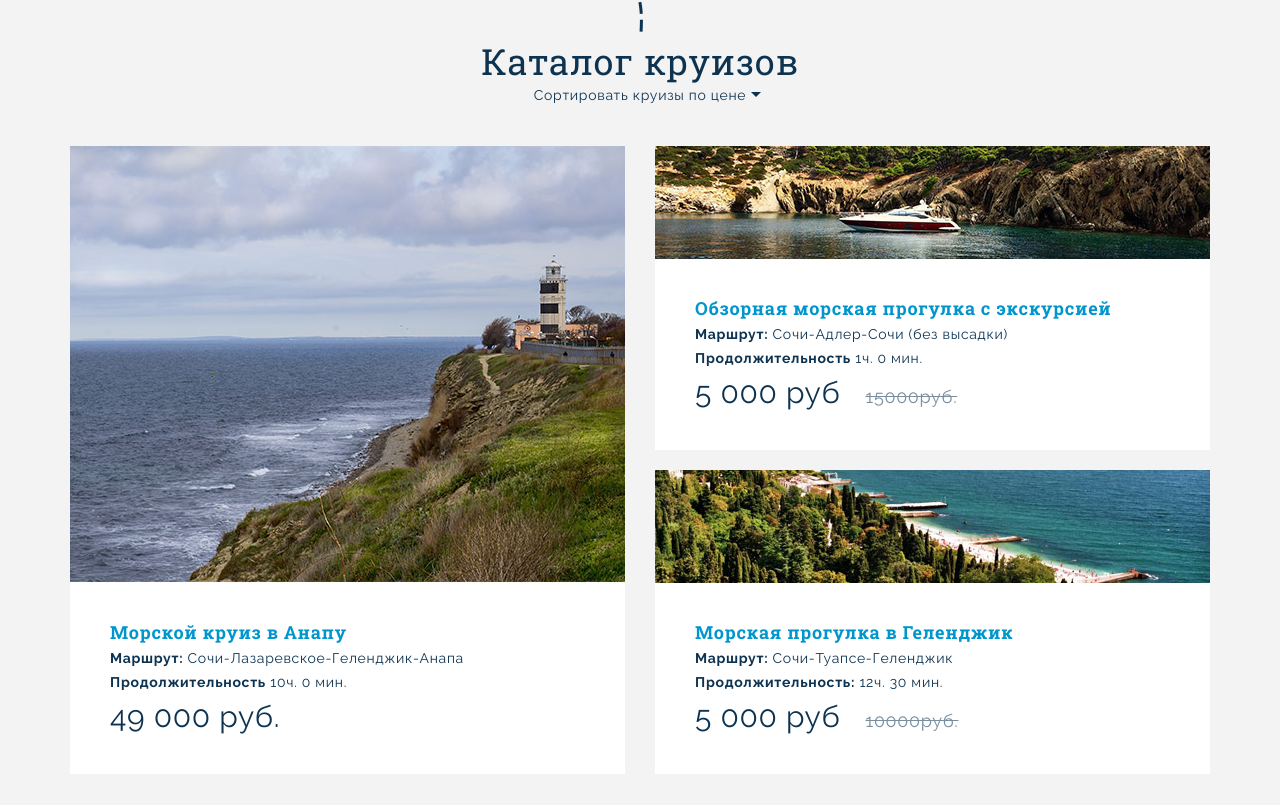
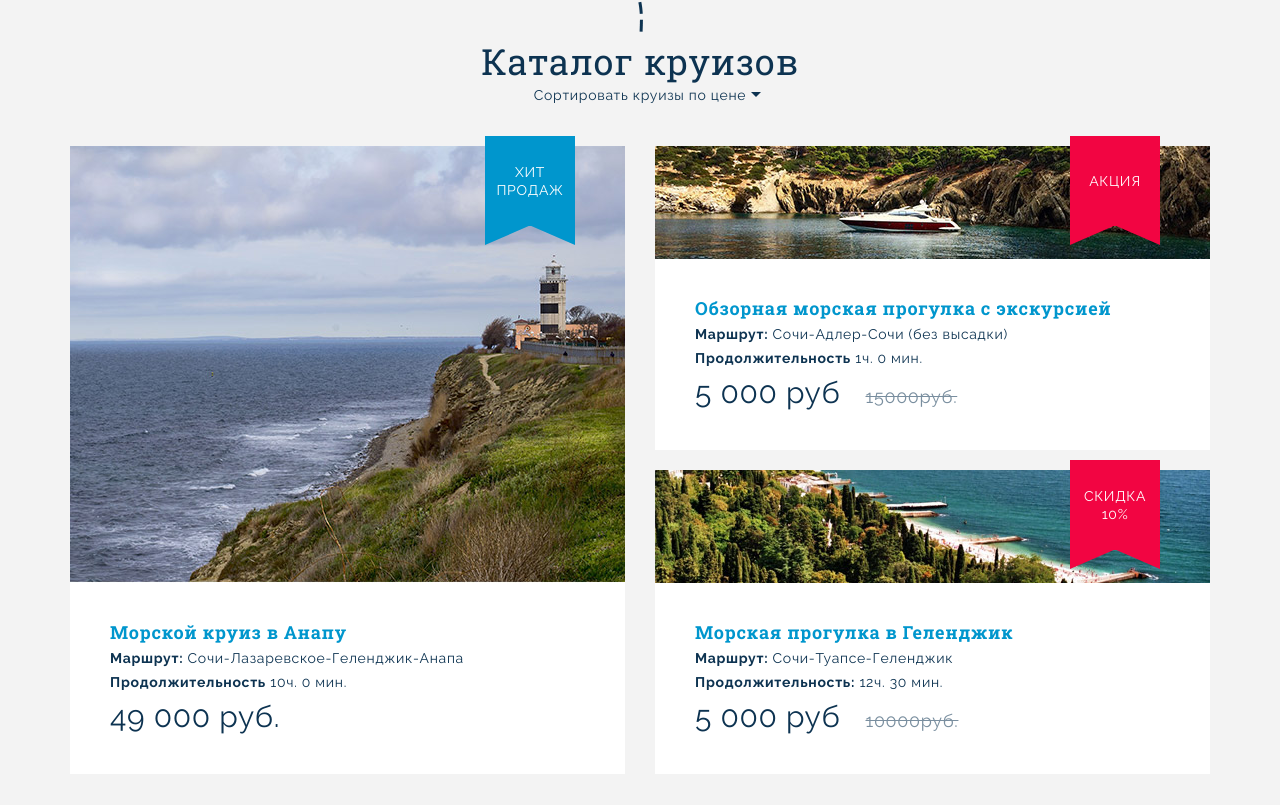
Before and after one commit to matveevsa/matveevsa.github.com, a plain HTML site: page index.html in a window 1280 px wide. Shown: the part 735-1540 px from the top of the page. Drawn offline with Linux system fonts and the light colour scheme.

Commit message:
Закончил блок main

```diff
--- a/css/style.css
+++ b/css/style.css
@@ -250,6 +250,7 @@ body {
 }
 
 .catalog__item {
+  position: relative;
   margin-bottom: 20px;
 
   text-align: left;
@@ -303,3 +304,66 @@ body {
   opacity: 0.55;
   text-decoration: line-through;
 }
+
+.catalog__offer-hit,
+.catalog__offer-profit {
+  position: absolute;
+  right: 50px;
+  top: -10px;
+  display: flex;
+  justify-content: center;
+  flex-direction: column;
+  text-align: center;
+
+  margin: 0;
+  padding: 0;
+  width: 90px;
+  height: 90px;
+
+  color: #fff;
+  font-size: 14px;
+  line-height: 18px;
+  text-transform: uppercase;
+  letter-spacing: 0.7px;
+  background-color: #0096cd;
+}
+
+.catalog__offer-hit:after {
+  position: absolute;
+  content: '';
+  left: 0;
+  bottom: -19px;
+  border-bottom: 20px solid transparent;
+  border-left: 46px solid #0096cd;
+}
+
+.catalog__offer-hit:before {
+  position: absolute;
+  content: '';
+  right: 0;
+  bottom: -19px;
+  border-bottom: 20px solid transparent;
+  border-right: 46px solid #0096cd;
+}
+
+.catalog__offer-profit {
+  background-color: #f20542;
+}
+
+.catalog__offer-profit:before {
+  position: absolute;
+  content: '';
+  right: 0;
+  bottom: -19px;
+  border-bottom: 20px solid transparent;
+  border-right: 46px solid #f20542;
+}
+
+.catalog__offer-profit:after {
+  position: absolute;
+  content: '';
+  left: 0;
+  bottom: -19px;
+  border-bottom: 20px solid transparent;
+  border-left: 46px solid #f20542
+}
--- a/index.html
+++ b/index.html
@@ -71,7 +71,8 @@
         <a class="catalog__sort-link" href="#">Сортировать круизы по цене</a>
         <div class="catalog__list">
           <a class="catalog__link" href="#">
-            <div class="catalog__item catalog__item--hit">
+            <div class="catalog__item ">
+              <p class="catalog__offer-hit">Хит продаж</p>
               <img src="img/cruise-card1.jpg" width="555" height="437" alt="Побережье Анапы">
               <div class="catalog__item-body">
                 <h3 class="catalog__item-title">Морской круиз в Анапу</h3>
@@ -89,7 +90,8 @@
           </a>
           <div class="catalog__item catalog__item--special">
             <a class="catalog__link" href="#">
-              <div class="catalog__item catalog__item--profit">
+              <div class="catalog__item">
+                  <p class="catalog__offer-profit">Акция</p>
                 <img src="img/cruise-card2.jpg" width="555" height="113" alt="Побережье Анапы">
                 <div class="catalog__item-body">
                   <h3 class="catalog__item-title">Обзорная морская прогулка с экскурсией</h3>
@@ -106,7 +108,8 @@
               </div>
             </a>
             <a class="catalog__link" href="#">
-              <div class="catalog__item catalog__item--sale">
+              <div class="catalog__item">
+                  <p class="catalog__offer-profit">Скидка 10%</p>
                 <img src="img/cruise-card3.jpg" width="555" height="113" alt="Побережье Анапы">
                 <div class="catalog__item-body">
                   <h3 class="catalog__item-title">Морская прогулка в Геленджик</h3>
```
